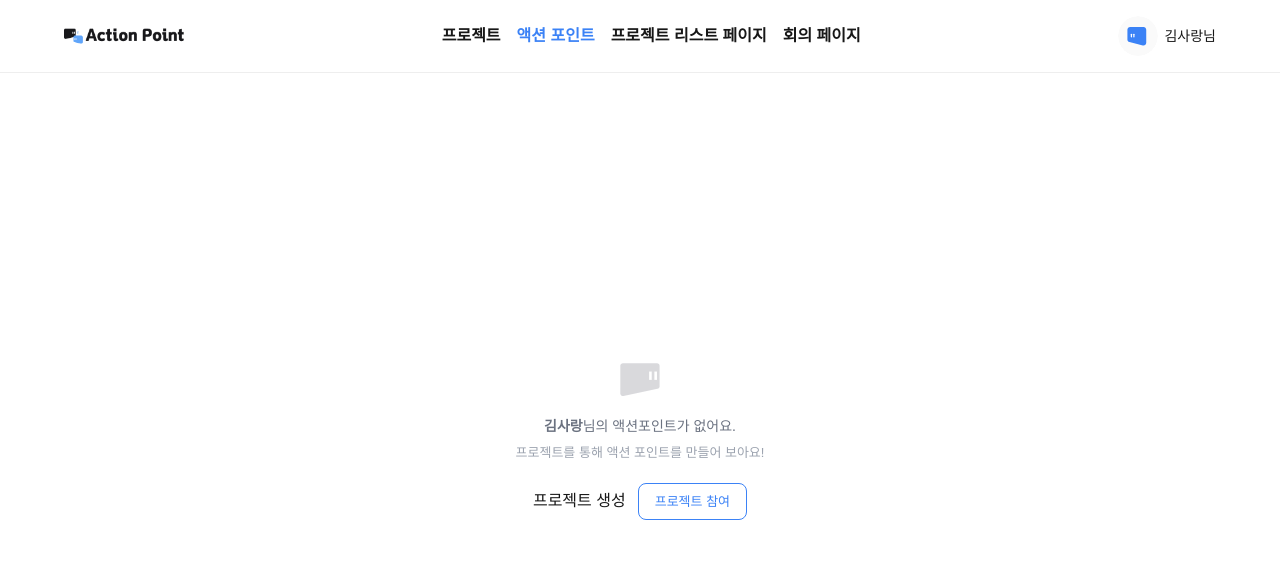
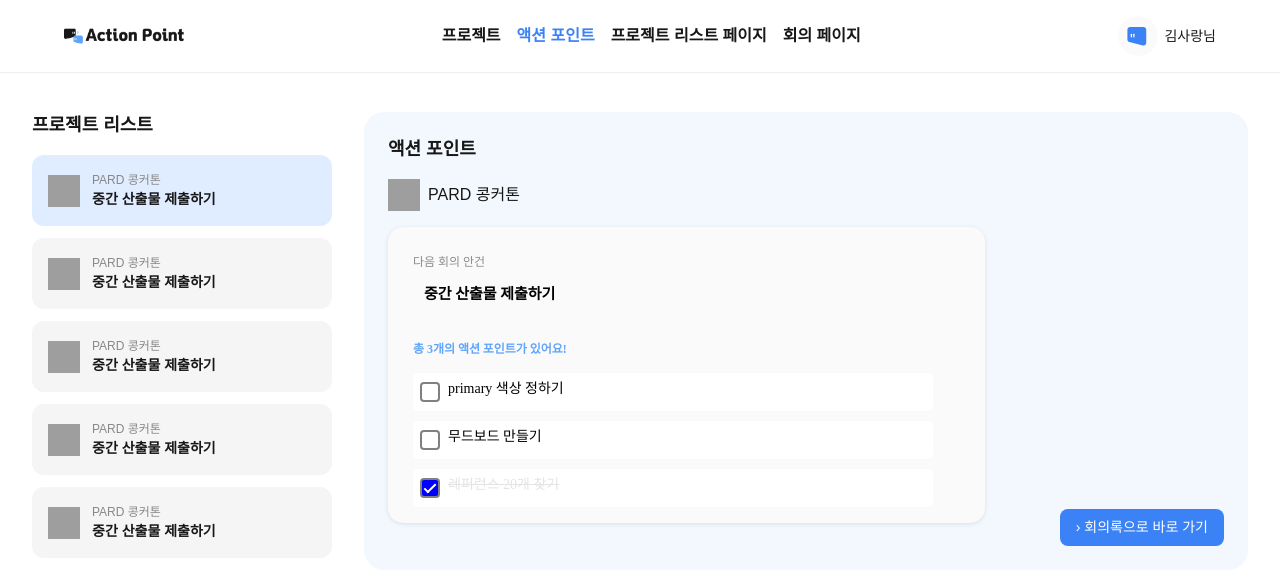
Before and after one commit to Club-PARD/ActionPoint_FE, a Next.js app: page /MainPage in a window 1280 px wide. Shown: the top 584 px of the page. Built offline with nearby package versions, Linux system fonts and the light colour scheme; no server answers; grey boxes are pictures that could not be loaded.

Commit message:
[FEAT]MainPage

```diff
--- a/src/pages/MainPage.tsx
+++ b/src/pages/MainPage.tsx
@@ -1,23 +1,39 @@
 'use client';
 
+import { useState } from 'react';
 import Header from "@/components/Header/Header";
 import ParticipantButton from "@/components/ProjectListPage/ParticipantButton";
 import AddProject from "@/components/ProjectListPage/AddProject";
-import ParticipateProject from "@/components/ProjectListPage/ParticipateProject"; // ✅ 추가
+import ParticipateProject from "@/components/ProjectListPage/ParticipateProject";
+import ActionPointCheckBoxCard from "@/components/ActionPointCheckBoxCard";
 import styles from "../styles/MainPage.module.css";
-import { useState } from "react";
 
 export default function MainPage() {
-  const dummyProjects: { id: number; title: string; actionPointCount: number }[] = [];
+  // ✅ 더미 프로젝트 데이터
+  const dummyProjects = [
+    { id: 1, title: "중간 산출물 제출하기", actionPointCount: 3 },
+    { id: 2, title: "중간 산출물 제출하기", actionPointCount: 2 },
+    { id: 3, title: "중간 산출물 제출하기", actionPointCount: 5 },
+    { id: 4, title: "중간 산출물 제출하기", actionPointCount: 4 },
+    { id: 5, title: "중간 산출물 제출하기", actionPointCount: 1 },
+  ];
 
-  const [selectedProjectId, setSelectedProjectId] = useState<number | null>(null);
+  const dummyMeetings = [
+    {
+      id: 1,
+      title: "중간 산출물 제출하기",
+      actionPoints: ["primary 색상 정하기", "무드보드 만들기", "레퍼런스 20개 찾기"],
+      completedPoints: ["레퍼런스 20개 찾기"],
+    },
+  ];
+
+  const [selectedProjectId, setSelectedProjectId] = useState<number | null>(0);
   const [currentPage, setCurrentPage] = useState(1);
   const [showAddModal, setShowAddModal] = useState(false);
-  const [showJoinModal, setShowJoinModal] = useState(false); // ✅ 참여 모달 상태 추가
+  const [showJoinModal, setShowJoinModal] = useState(false);
 
   const projectsPerPage = 6;
   const totalPages = Math.ceil(dummyProjects.length / projectsPerPage);
-
   const currentProjects = dummyProjects.slice(
     (currentPage - 1) * projectsPerPage,
     currentPage * projectsPerPage
@@ -36,25 +52,60 @@ export default function MainPage() {
           <p className={styles.subText}>프로젝트를 통해 액션 포인트를 만들어 보아요!</p>
 
           <div className={styles.buttonGroup}>
-            <button
-              className={styles.createButton}
-              onClick={() => setShowAddModal(true)}
-            >
+            <button className={styles.commonButton} onClick={() => setShowAddModal(true)}>
               프로젝트 생성
             </button>
 
             <ParticipantButton
               projectTitle=""
-              onClick={() => setShowJoinModal(true)} // ✅ 참여 모달 열기
+              onClick={() => setShowJoinModal(true)}
             />
           </div>
 
           {showAddModal && <AddProject onClose={() => setShowAddModal(false)} />}
-          {showJoinModal && <ParticipateProject onClose={() => setShowJoinModal(false)} />} {/* ✅ 참여 모달 렌더링 */}
+          {showJoinModal && <ParticipateProject onClose={() => setShowJoinModal(false)} />}
         </div>
       ) : (
         <div className={styles.contentWrapper}>
-          {/* 생략: 기존 콘텐츠 */}
+          {/* 좌측 프로젝트 리스트 */}
+          <div className={styles.projectList}>
+            <h2 className={styles.sectionTitle}>프로젝트 리스트</h2>
+            <ul className={styles.projectItems}>
+              {currentProjects.map((project, idx) => (
+                <li
+                  key={project.id}
+                  className={`${styles.projectItem} ${selectedProjectId === idx ? styles.selected : ''}`}
+                  onClick={() => setSelectedProjectId(idx)}
+                >
+                  <img src="/folderIcon.svg" alt="프로젝트 아이콘" className={styles.projectIcon} />
+                  <div>
+                    <p className={styles.projectTeam}>PARD 콩커톤</p>
+                    <p className={styles.projectTitle}>{project.title}</p>
+                  </div>
+                </li>
+              ))}
+            </ul>
+          </div>
+
+          {/* 우측 액션포인트 영역 */}
+          <div className={styles.actionPointSection}>
+            <h2 className={styles.sectionTitle}>액션 포인트</h2>
+
+            <div className={styles.projectInfo}>
+              <img src="/folderIcon.svg" alt="프로젝트 아이콘" className={styles.projectIcon} />
+              <span className={styles.projectName}>PARD 콩커톤</span>
+            </div>
+
+            <ActionPointCheckBoxCard
+              meeting={dummyMeetings[0]}
+              toggleActionPoint={(meetingId, point) => {
+                // TODO: 추후 상태 관리 로직으로 연결
+                alert(`'${point}' 항목 클릭됨 (meeting ID: ${meetingId})`);
+              }}
+            />
+
+            <button className={styles.linkToMeeting}>› 회의록으로 바로 가기</button>
+          </div>
         </div>
       )}
     </div>
--- a/src/styles/MainPage.module.css
+++ b/src/styles/MainPage.module.css
@@ -1,10 +1,12 @@
+/* 전체 컨테이너 */
 .container {
   width: 100%;
   min-height: 100vh;
-  background: white; /* 빈 상태 배경 흰색으로 변경 */
+  background: white;
   margin-top: 80px;
 }
 
+/* 🟦 빈 상태 UI */
 .emptyWrapper {
   height: calc(100vh - 80px);
   display: flex;
@@ -45,7 +47,6 @@
   gap: 12px;
 }
 
-/* ✅ 공통 버튼 스타일 (생성/참여) */
 .commonButton {
   background-color: white;
   color: #3B82F6;
@@ -57,4 +58,97 @@
   cursor: pointer;
 }
 
-/* 나머지 기존 스타일 생략 가능, 이미 들어있을 테니까 */
+/* ✅ 기존 콘텐츠 모드 */
+
+/* 전체 영역 (좌우 배치) */
+.contentWrapper {
+  display: flex;
+  padding: 32px;
+  gap: 32px;
+}
+
+/* 좌측 프로젝트 리스트 */
+.projectList {
+  width: 300px;
+}
+
+.sectionTitle {
+  font-size: 18px;
+  font-weight: bold;
+  margin-bottom: 16px;
+}
+
+/* 프로젝트 리스트 */
+.projectItems {
+  list-style: none;
+  padding: 0;
+  margin: 0;
+}
+
+.projectItem {
+  display: flex;
+  align-items: center;
+  gap: 12px;
+  padding: 16px;
+  background-color: #F5F5F5;
+  border-radius: 12px;
+  margin-bottom: 12px;
+  cursor: pointer;
+  transition: background-color 0.2s ease;
+}
+
+.projectItem:hover {
+  background-color: #e8f0ff;
+}
+
+.selected {
+  background-color: #E0ECFF;
+}
+
+.projectIcon {
+  width: 32px;
+  height: 32px;
+}
+
+.projectTeam {
+  font-size: 12px;
+  color: #888;
+}
+
+.projectTitle {
+  font-weight: bold;
+  font-size: 14px;
+}
+
+/* 우측 액션포인트 영역 */
+.actionPointSection {
+  flex-grow: 1;
+  background-color: #F3F8FF;
+  padding: 24px;
+  border-radius: 20px;
+  position: relative;
+}
+
+.projectInfo {
+  display: flex;
+  align-items: center;
+  gap: 8px;
+  margin-bottom: 16px;
+}
+
+.projectName {
+  font-weight: 500;
+}
+
+.linkToMeeting {
+  position: absolute;
+  bottom: 24px;
+  right: 24px;
+  background: #3B82F6;
+  color: white;
+  padding: 8px 16px;
+  border-radius: 8px;
+  border: none;
+  font-size: 14px;
+  cursor: pointer;
+}
```
